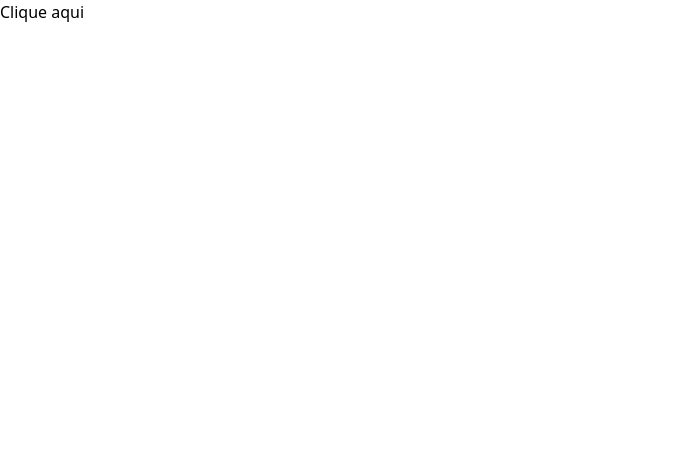
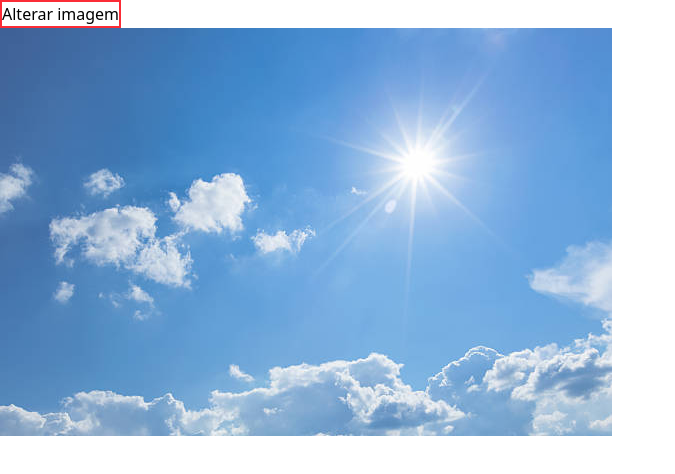
Before and after one commit to Buenohy/angular-basico, an Angular app: page / in a window 1280 px wide. Shown: the top 474 px of the page, without its empty margins (0-675 px from the left). Built offline with nearby package versions, Linux system fonts and the light colour scheme.

Commit message:
feat: function change images with button click

```diff
--- a/src/app/app.html
+++ b/src/app/app.html
@@ -1 +1 @@
-<app-componente02></app-componente02>
+<app-componente03></app-componente03>
--- a/src/app/app.ts
+++ b/src/app/app.ts
@@ -2,10 +2,11 @@ import { Component, signal } from '@angular/core';
 import { RouterOutlet } from '@angular/router';
 import { Componente01 } from './componente01/componente01';
 import { Componente02 } from './componente02/componente02';
+import { Componente03 } from './componente03/componente03';
 
 @Component({
   selector: 'app-root',
-  imports: [RouterOutlet, Componente01, Componente02],
+  imports: [RouterOutlet, Componente01, Componente02, Componente03],
   templateUrl: './app.html',
   styleUrl: './app.css',
 })
--- /dev/null
+++ b/src/app/componente03/componente03.html
@@ -0,0 +1,2 @@
+<button (click)="alterarImagem()" class="border-2 border-red-500">Alterar imagem</button>
+<img [src]="imagem" />
--- /dev/null
+++ b/src/app/componente03/componente03.ts
@@ -0,0 +1,21 @@
+import { Component } from '@angular/core';
+
+@Component({
+  selector: 'app-componente03',
+  imports: [],
+  templateUrl: './componente03.html',
+  styleUrl: './componente03.css',
+})
+export class Componente03 {
+  // Variável de imagem
+  imagem: string = 'assets/dia.jpeg';
+
+  // Função para alterar a imagem
+  alterarImagem() {
+    if (this.imagem === 'assets/dia.jpeg') {
+      this.imagem = 'assets/noite.jpeg';
+    } else {
+      this.imagem = 'assets/dia.jpeg';
+    }
+  }
+}
```
Also changed, not shown: angular.json (+4 -13 lines), src/app/componente03/componente03.css (added), 1 other file (tests, documents, lock files or other folders).
